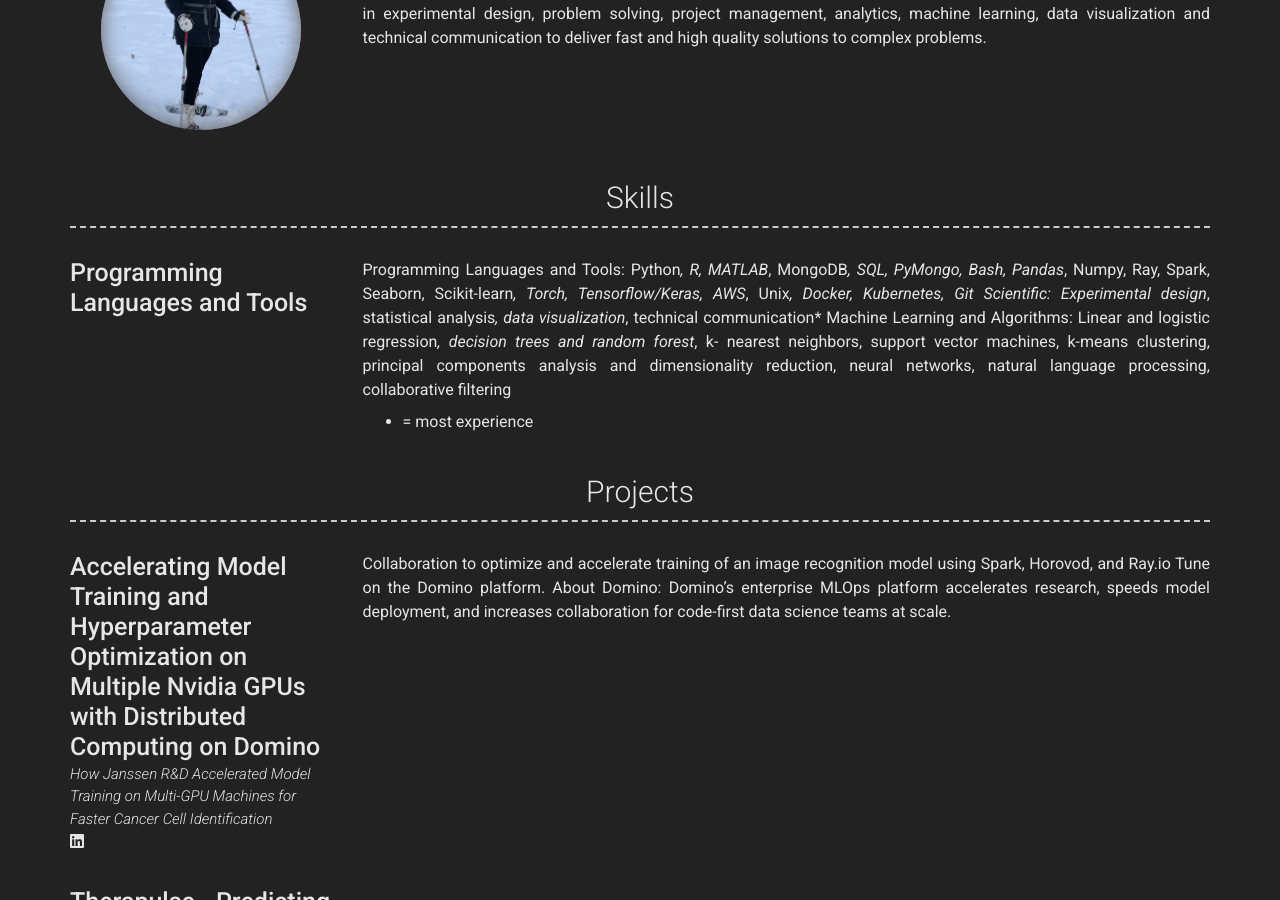
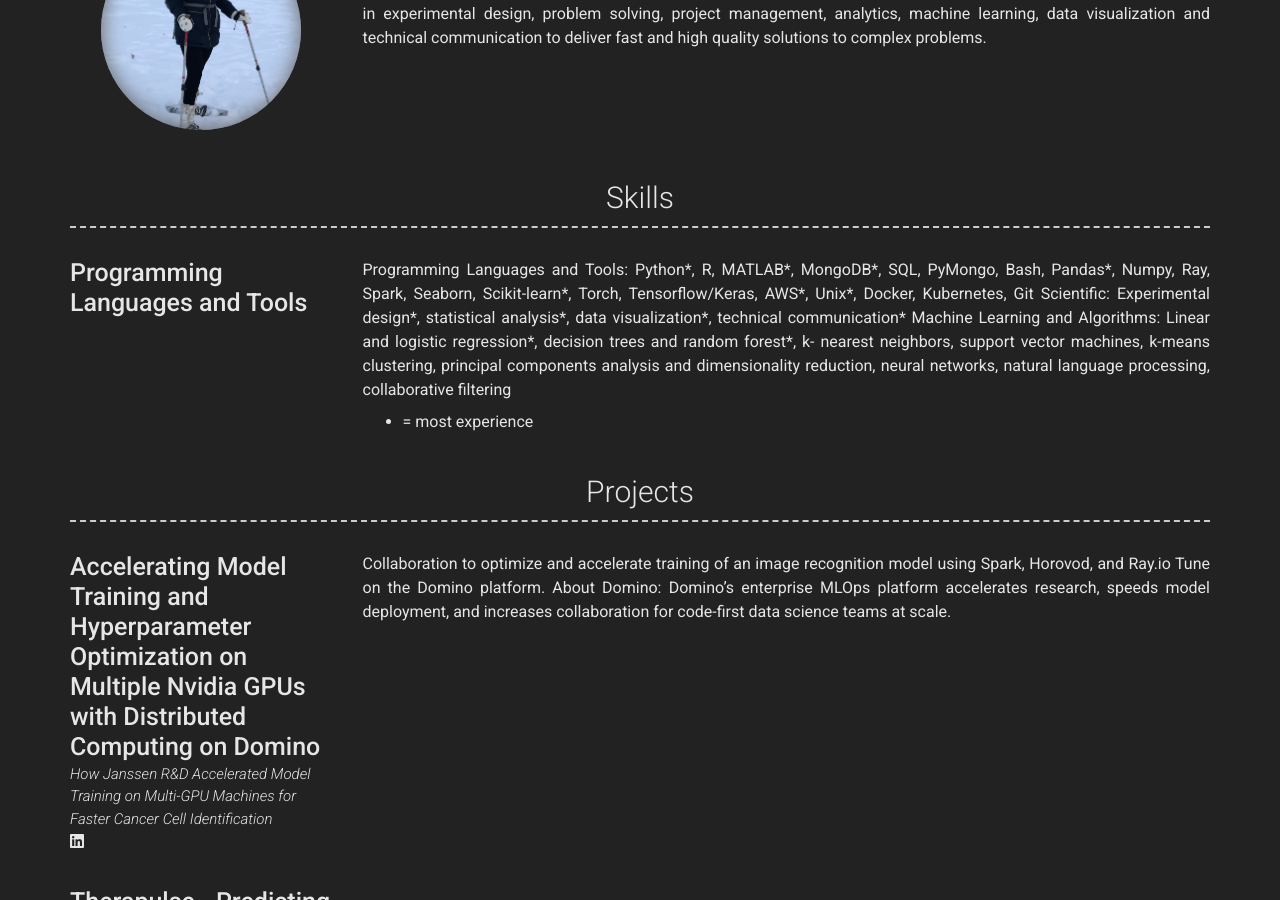
Before and after one commit to katieshakman/katieshakman.github.io, a Jekyll site: the page built from index.md, in a window 1280 px wide and 900 px high, scrolled down 372 px. Built offline with Jekyll 4.4.1, drawn with Linux system fonts in a browser that asks for light colours; nearby versions of some CDN libraries.

Commit message:
Escaped asterisks.

```diff
--- a/_config.yml
+++ b/_config.yml
@@ -66,9 +66,9 @@ content:
       - layout: left
         title: Programming Languages and Tools
         description: | # this will include new lines to allow paragraphs
-          Programming Languages and Tools: Python*, R, MATLAB*, MongoDB*, SQL, PyMongo, Bash, Pandas*, Numpy, Ray, Spark, Seaborn, Scikit-learn*, Torch, Tensorflow/Keras, AWS*, Unix*, Docker, Kubernetes, Git
-          Scientific: Experimental design*, statistical analysis*, data visualization*, technical communication*
-          Machine Learning and Algorithms: Linear and logistic regression*, decision trees and random forest*, k- nearest neighbors, support vector machines, k-means clustering, principal components analysis and dimensionality reduction, neural networks, natural language processing, collaborative filtering
+          Programming Languages and Tools: Python\*, R, MATLAB\*, MongoDB\*, SQL, PyMongo, Bash, Pandas\*, Numpy, Ray, Spark, Seaborn, Scikit-learn*, Torch, Tensorflow/Keras, AWS\*, Unix\*, Docker, Kubernetes, Git
+          Scientific: Experimental design\*, statistical analysis\*, data visualization\*, technical communication\*
+          Machine Learning and Algorithms: Linear and logistic regression\*, decision trees and random forest\*, k- nearest neighbors, support vector machines, k-means clustering, principal components analysis and dimensionality reduction, neural networks, natural language processing, collaborative filtering
           * = most experience
 
 # Scientific: Experimental design, statistical analysis, data visualization, technical communication
```
Also changed, not shown: 3 other files.
